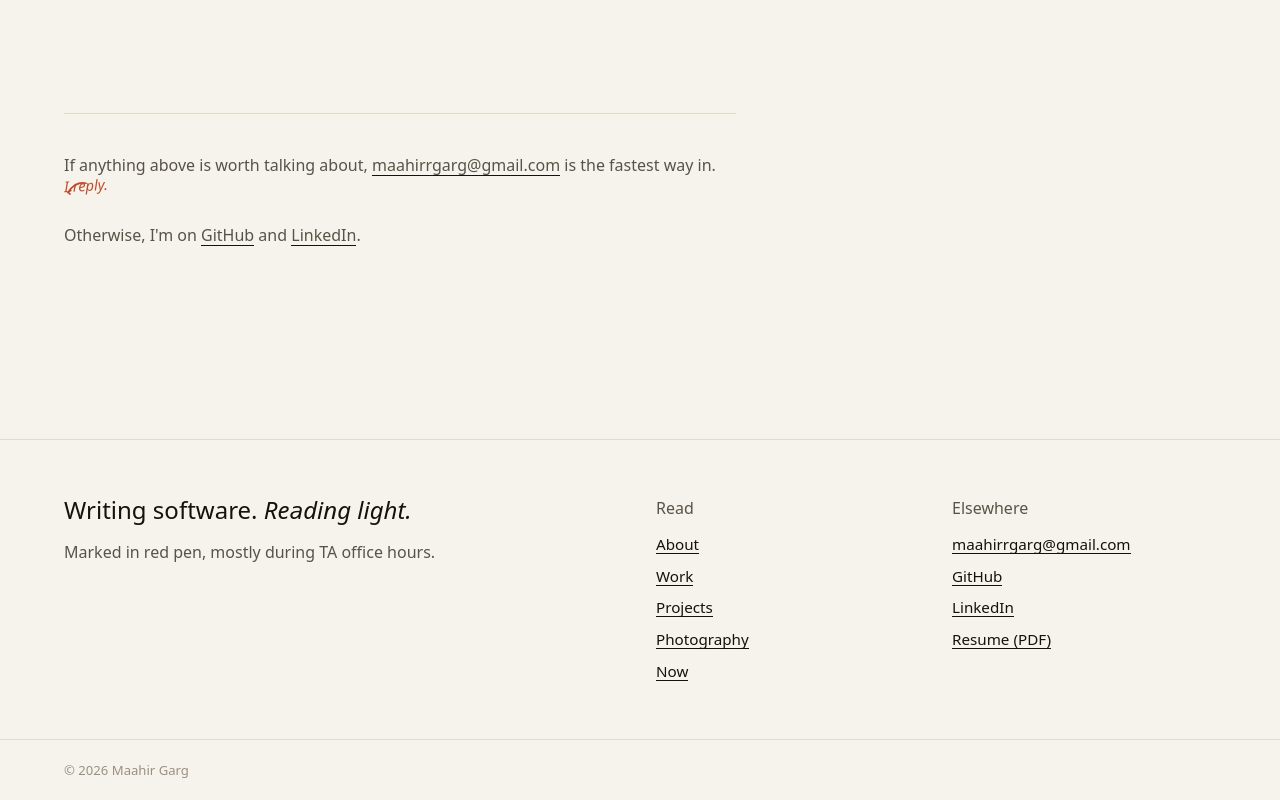
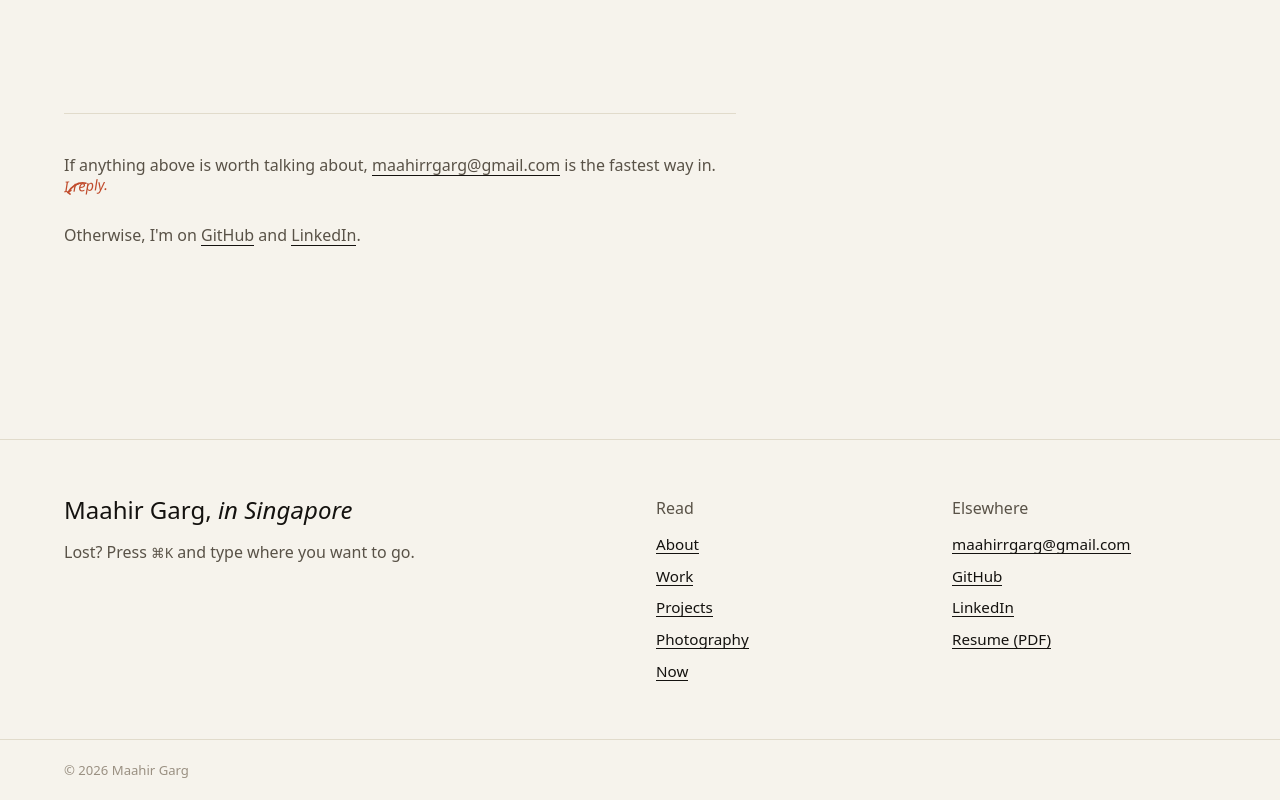
Before and after one commit to maahir-garg/portfolio, a Next.js app: page / in a window 1280 px wide. Shown: the part 3190-3990 px from the top of the page. Built offline with nearby package versions, Linux system fonts and the light colour scheme.

Commit message:
Plainer footer line

```diff
--- a/components/layout/Footer.tsx
+++ b/components/layout/Footer.tsx
@@ -8,10 +8,10 @@ export function Footer() {
       <div className="container-page grid grid-cols-1 gap-10 py-14 md:grid-cols-12 md:gap-8">
         <div className="md:col-span-6">
           <p className="text-[color:var(--color-ink)] text-2xl leading-[1.15]">
-            Writing software. <em className="italic-serif">Reading light.</em>
+            Maahir Garg, <em className="italic-serif">in Singapore</em>
           </p>
           <p className="mt-4 max-w-sm text-[color:var(--color-ink-dim)]" style={{ fontSize: "var(--step-0)" }}>
-            Marked in red pen, mostly during TA office hours.
+            Lost? Press <kbd className="mono text-[0.85em]">⌘K</kbd> and type where you want to go.
           </p>
         </div>
 
```
